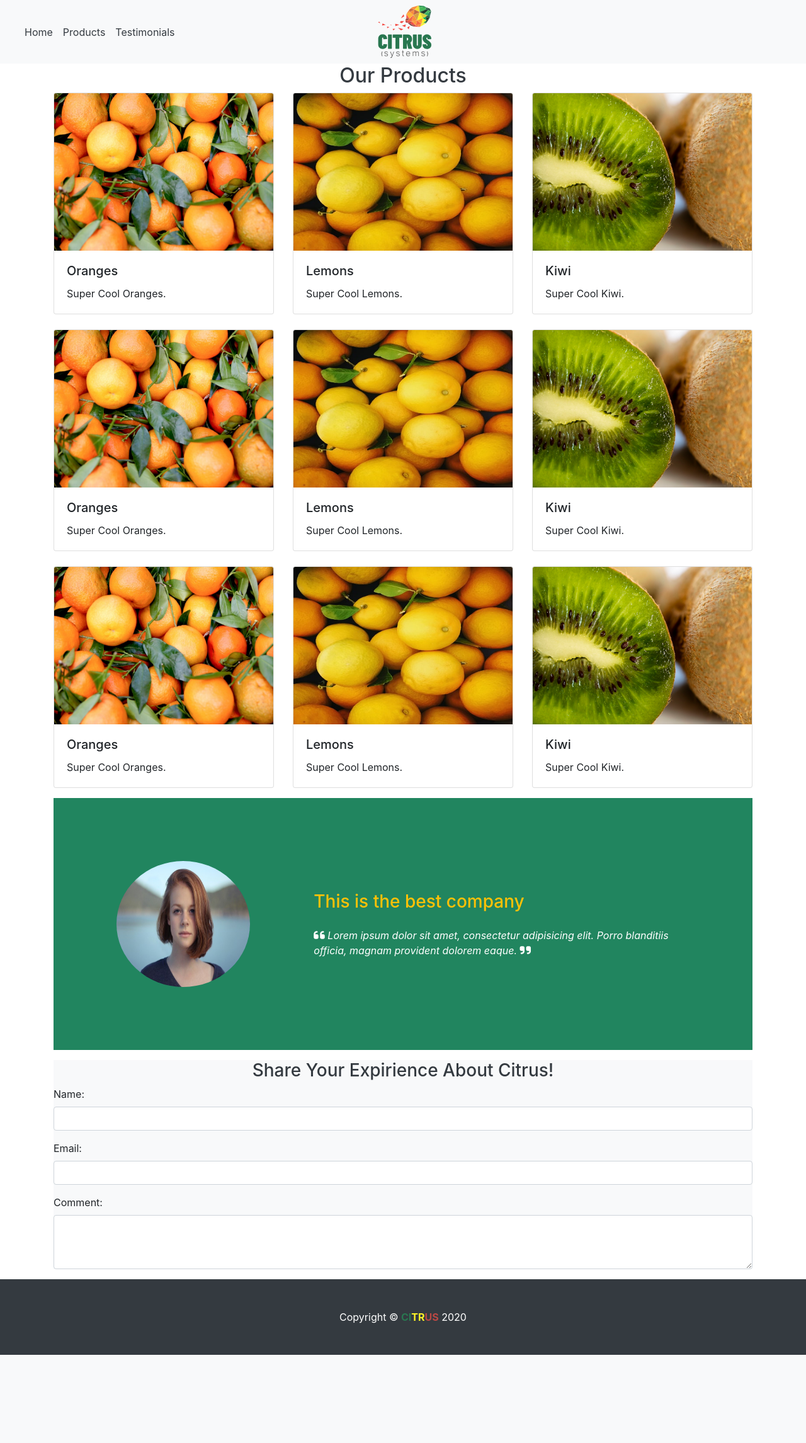
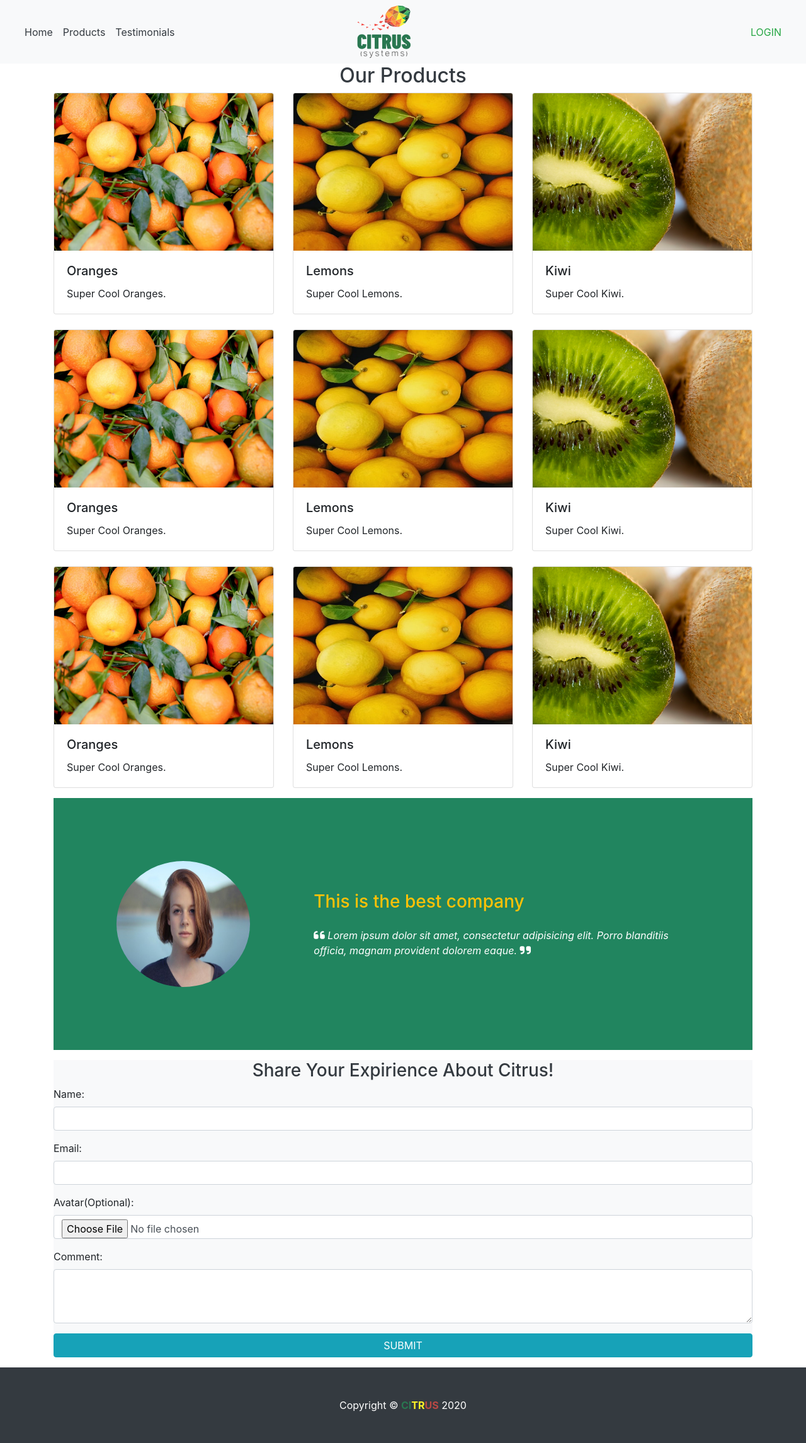
Before and after one commit to SavaN222/Citrus-Shop, a PHP site: page /citrusshop/ in a window 1280 px wide. Shown: the whole page at 63% size. Before the commit the page ends 2151 px from the top, so only its background shows below. Run offline with PHP 8.4, Linux system fonts and the light colour scheme; data that the repository does not hold is empty; some libraries are stand-ins or nearby versions.

Commit message:
Fix Design

```diff
--- a/app/views/inc/navbar.php
+++ b/app/views/inc/navbar.php
@@ -20,6 +20,11 @@
                 <img class="nav-logo" src="<?php echo URLROOT; ?>/images/logo.svg" width="85" height="85" alt="logo">
             </li>
         </ul>
+        <ul class="nav navbar-nav">
+            <li class="nav-item">
+                <a href="" class="nav-link text-success">LOGIN</a>
+            </li>
+        </ul>
     </div>
 </div>
 </nav>
--- a/app/views/pages/index.php
+++ b/app/views/pages/index.php
@@ -138,7 +138,7 @@
     </section> <!-- comments -->
     <section id="postComment" class="mt-3 bg-light">
         <h3 class="text-center text-dark">Share Your Expirience About Citrus!</h3>
-        <form action="#">
+        <form action="#" method="post" enctype="multipart/form-data">
             <div class="form-group">
                 <label for="name">Name:</label>
                 <input type="text" name="name" class="form-control">
@@ -148,8 +148,15 @@
                 <input type="email" name="email" class="form-control">
             </div>
             <div class="form-group">
+                <label for="avatar">Avatar(Optional):</label>
+                <input type="file" name="avatar" class="form-control">
+            </div>
+            <div class="form-group">
                 <label for="comment">Comment:</label>
                 <textarea class="form-control" id="comment" name="comment" rows="3"></textarea>
+            </div>
+            <div class="form-group">
+                <input type="submit" class="btn w-100 btn-info" value="SUBMIT">
             </div>
         </form>
     </section> <!-- postComment -->
```
Also changed, not shown: public/images/background.jpg (deleted).
